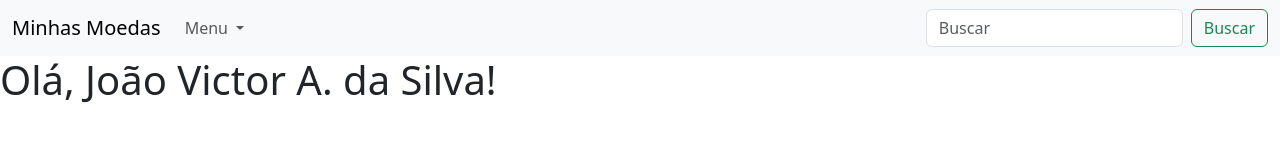
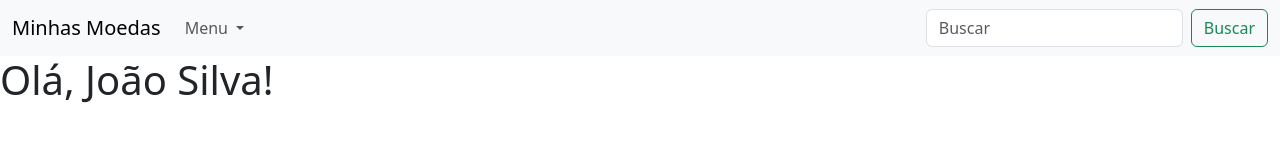
Before and after one commit to JoaoV-A01/primerio-projeto-jekins, a plain HTML site: page index.html in a window 1280 px wide. Drawn offline with nearby package versions, Linux system fonts and the light colour scheme.

Commit message:
mensagem com primerio nome e sobrenome

```diff
--- a/index.html
+++ b/index.html
@@ -34,7 +34,7 @@
           </div>
         </div>
       </nav>
-    <h1>Olá, João Victor A. da Silva!</h1>
+    <h1>Olá, João Silva!</h1>
 
     <script src="https://cdn.jsdelivr.net/npm/bootstrap@5.3.3/dist/js/bootstrap.bundle.min.js" integrity="sha384-YvpcrYf0tY3lHB60NNkmXc5s9fDVZLESaAA55NDzOxhy9GkcIdslK1eN7N6jIeHz" crossorigin="anonymous"></script>
   </body>
```
